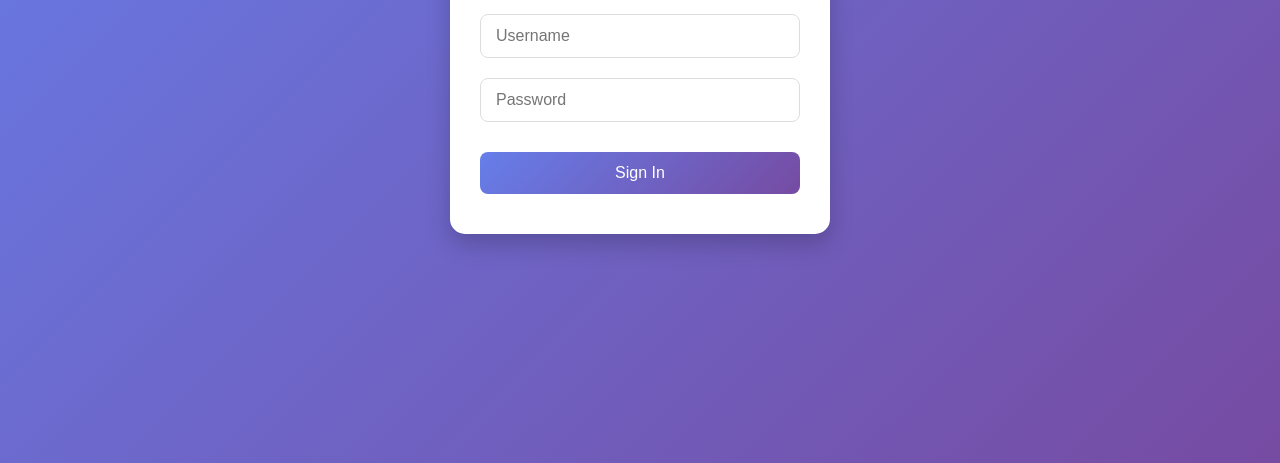
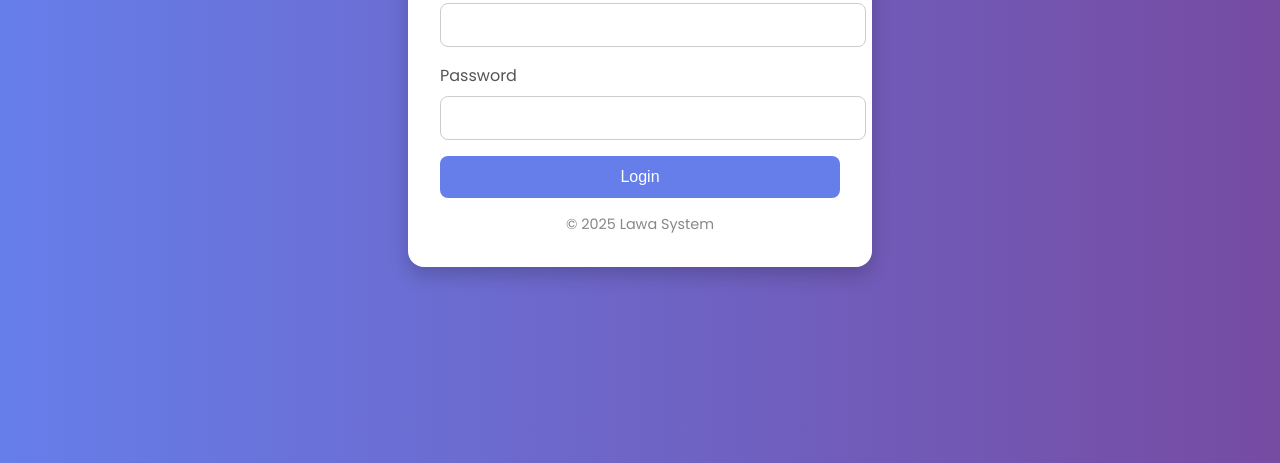
Before and after one commit to lawasidad/lawa, a plain HTML site: page index.html in a window 1280 px wide. Shown: the part 337-800 px from the top of the page. Drawn offline with Linux system fonts and the light colour scheme.

Commit message:
Update index.html

```diff
--- a/index.html
+++ b/index.html
@@ -2,109 +2,102 @@
 <html lang="en">
 <head>
   <meta charset="UTF-8" />
-  <meta name="viewport" content="width=device-width, initial-scale=1.0"/>
-  <title>Login</title>
+  <meta name="viewport" content="width=device-width, initial-scale=1.0" />
+  <title>Login | Lawa System</title>
+  <link href="https://fonts.googleapis.com/css2?family=Poppins&display=swap" rel="stylesheet">
   <style>
-    * {
-      box-sizing: border-box;
-    }
-
     body {
       margin: 0;
-      font-family: 'Segoe UI', Tahoma, Geneva, Verdana, sans-serif;
-      background: linear-gradient(135deg, #667eea, #764ba2);
-      height: 100vh;
+      font-family: 'Poppins', sans-serif;
+      background: linear-gradient(to right, #667eea, #764ba2);
       display: flex;
       justify-content: center;
       align-items: center;
+      height: 100vh;
     }
 
-    .login-card {
-      background: #fff;
-      border-radius: 15px;
-      box-shadow: 0 10px 25px rgba(0, 0, 0, 0.2);
-      padding: 40px 30px;
+    .login-container {
+      background-color: white;
+      padding: 2rem;
+      border-radius: 1rem;
+      box-shadow: 0 8px 20px rgba(0, 0, 0, 0.2);
       width: 100%;
-      max-width: 380px;
-      text-align: center;
+      max-width: 400px;
     }
 
-    .login-card h2 {
-      margin-bottom: 20px;
+    .login-container h2 {
+      text-align: center;
+      margin-bottom: 1.5rem;
       color: #333;
     }
 
-    .login-card input {
-      width: 100%;
-      padding: 12px 15px;
-      margin: 10px 0;
-      border: 1px solid #ddd;
-      border-radius: 8px;
-      font-size: 16px;
+    .form-group {
+      margin-bottom: 1rem;
     }
 
-    .login-card button {
+    .form-group label {
+      display: block;
+      margin-bottom: 0.5rem;
+      color: #555;
+    }
+
+    .form-group input {
       width: 100%;
-      padding: 12px;
-      margin-top: 20px;
-      background: linear-gradient(135deg, #667eea, #764ba2);
+      padding: 0.75rem;
+      border: 1px solid #ccc;
+      border-radius: 0.5rem;
+      font-size: 1rem;
+    }
+
+    .form-group input:focus {
+      outline: none;
+      border-color: #667eea;
+      box-shadow: 0 0 5px rgba(102, 126, 234, 0.5);
+    }
+
+    .login-btn {
+      width: 100%;
+      padding: 0.75rem;
+      background-color: #667eea;
       color: white;
-      font-size: 16px;
+      font-size: 1rem;
       border: none;
-      border-radius: 8px;
+      border-radius: 0.5rem;
       cursor: pointer;
       transition: background 0.3s ease;
     }
 
-    .login-card button:hover {
-      background: linear-gradient(135deg, #5a67d8, #6b46c1);
+    .login-btn:hover {
+      background-color: #5563c1;
     }
 
-    .error-message {
-      color: red;
-      font-size: 14px;
-      margin-top: 10px;
-      display: none;
-    }
-
-    @media (max-width: 400px) {
-      .login-card {
-        padding: 30px 20px;
-      }
+    .footer-text {
+      text-align: center;
+      margin-top: 1rem;
+      font-size: 0.9rem;
+      color: #888;
     }
   </style>
 </head>
 <body>
+  <div class="login-container">
+    <h2>Login to Lawa</h2>
+    <form action="dashboard.html" method="POST">
+      <div class="form-group">
+        <label for="username">Username</label>
+        <input type="text" id="username" name="username" required />
+      </div>
 
-  <div class="login-card">
-    <h2>Login</h2>
-    <form id="loginForm">
-      <input type="text" id="username" placeholder="Username" required />
-      <input type="password" id="password" placeholder="Password" required />
-      <div class="error-message" id="errorMsg">Invalid username or password.</div>
-      <button type="submit">Sign In</button>
+      <div class="form-group">
+        <label for="password">Password</label>
+        <input type="password" id="password" name="password" required />
+      </div>
+
+      <button type="submit" class="login-btn">Login</button>
     </form>
+    <div class="footer-text">
+      © 2025 Lawa System
+    </div>
   </div>
-
-  <script>
-    const form = document.getElementById('loginForm');
-    const errorMsg = document.getElementById('errorMsg');
-
-    form.addEventListener('submit', function (e) {
-      e.preventDefault();
-
-      const username = document.getElementById('username').value;
-      const password = document.getElementById('password').value;
-
-      // login logic
-      if (username === 'admin' && password === '1234') {
-        errorMsg.style.display = 'none';
-        window.location.href = "dashboard.html"; // Redirect to dashboard
-      } else {
-        errorMsg.style.display = 'block'; // Show error
-      }
-    });
-  </script>
-
 </body>
 </html>
```
